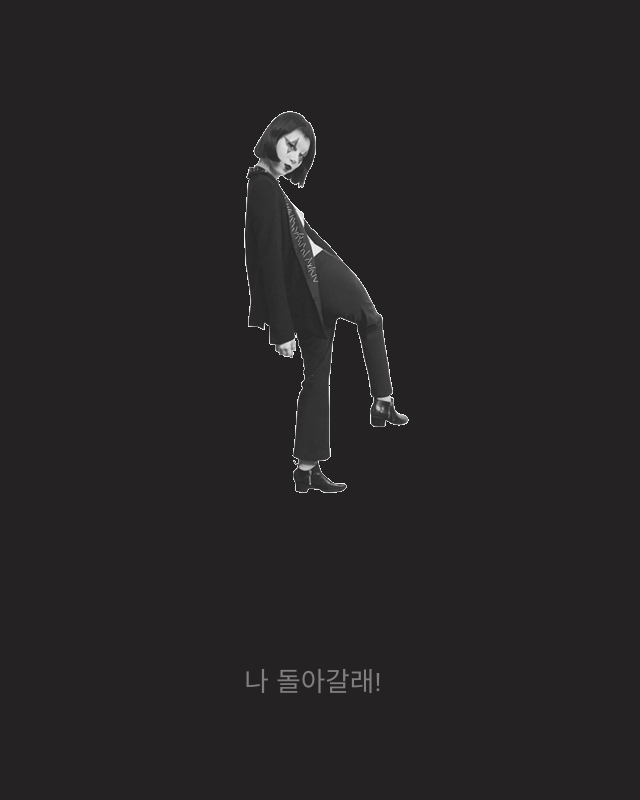
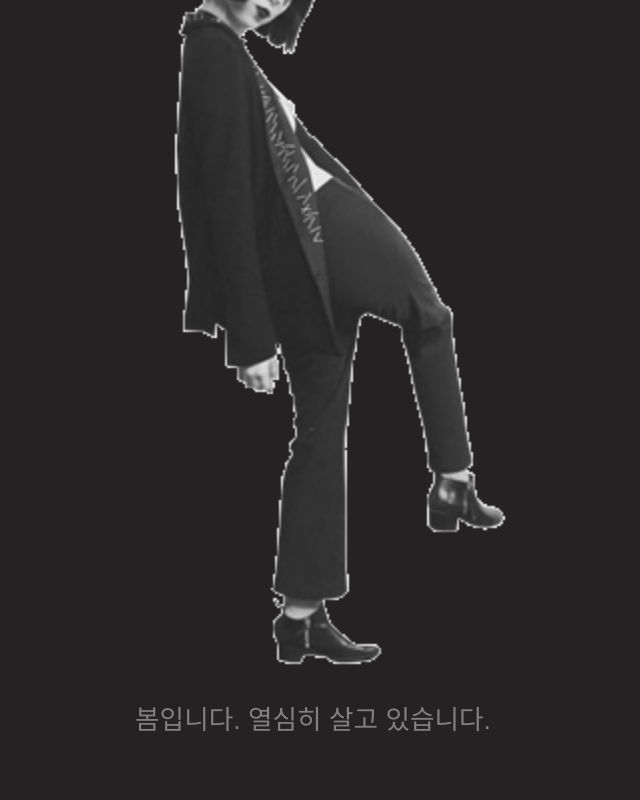
Before and after one commit to Soundsontheroad/Soundsontheroad.github.io, a plain HTML site: page EL.html in a window 1280 px wide. Shown: the top 800 px of the page, without its empty margins (327-967 px from the left). Drawn offline with Linux system fonts and the light colour scheme.

Commit message:
Add files via upload

```diff
--- a/EL.html
+++ b/EL.html
@@ -37,6 +37,20 @@
         font-style: bold;
         color: gray;
         text-align: center;
+        position:absolute;
+        top:120%;
+        left:50%;
+        transform: translate(-50%, -50%);
+      }
+       p {
+        font-size: 20pt;
+        font-style: bold;
+        color: gray;
+        text-align: center;
+        position:absolute;
+        top:90%;
+        left:50%;
+        transform: translate(-50%, -50%);
       }
       a:link {
        color: gray;
@@ -49,12 +63,24 @@ a:visited {
   text-decoration: none;
 }
 
+.image{
+  width: 700px;
+ position:absolute;
+  top:45%;
+  left:50%;
+  transform: translate(-50%, -50%);
+}
+
 /*------------------------------------------------*/
 @media (min-width:767px){
 h1 {
         font-size: 20pt;
       }
-    }
+
+.image{
+  width: 700px;
+}
+}
 
 
       </style>
@@ -63,9 +89,10 @@ h1 {
 
         <div>
 
-          <img src="assets/images/El.gif" alt="El">
+          <img class="image" src="assets/images/El.gif" alt="El">
+          <p> 봄입니다. 열심히 살고 있습니다. </p>
 
-           <h1> <a href="file:///Users/byeongyeonghaseyo/Downloads/sounds%20on%20the%20road/Introduce.html">나 돌아갈래!</a>
+           <h1> <a href="Introduce.html">나 돌아갈래!</a>
            </h1>
 </div>
 </body>
```
Also changed, not shown: index_en.html (+16 -3 lines), introduce.html (+3 -3 lines).
